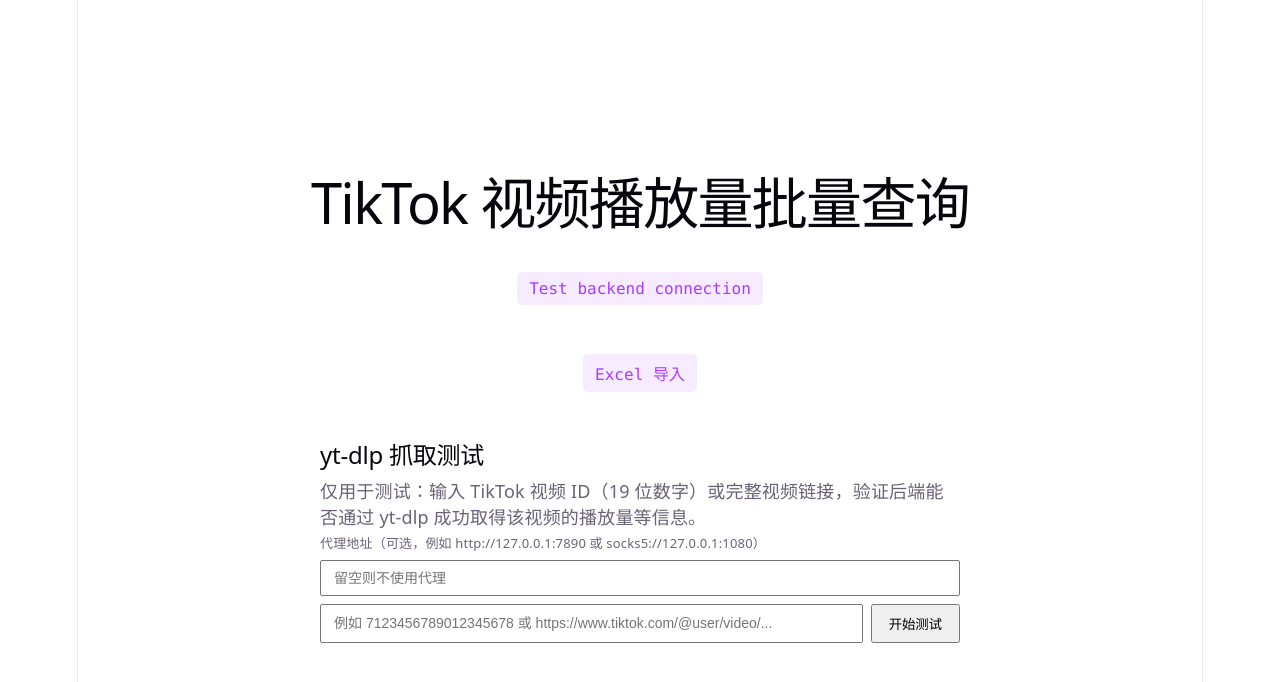
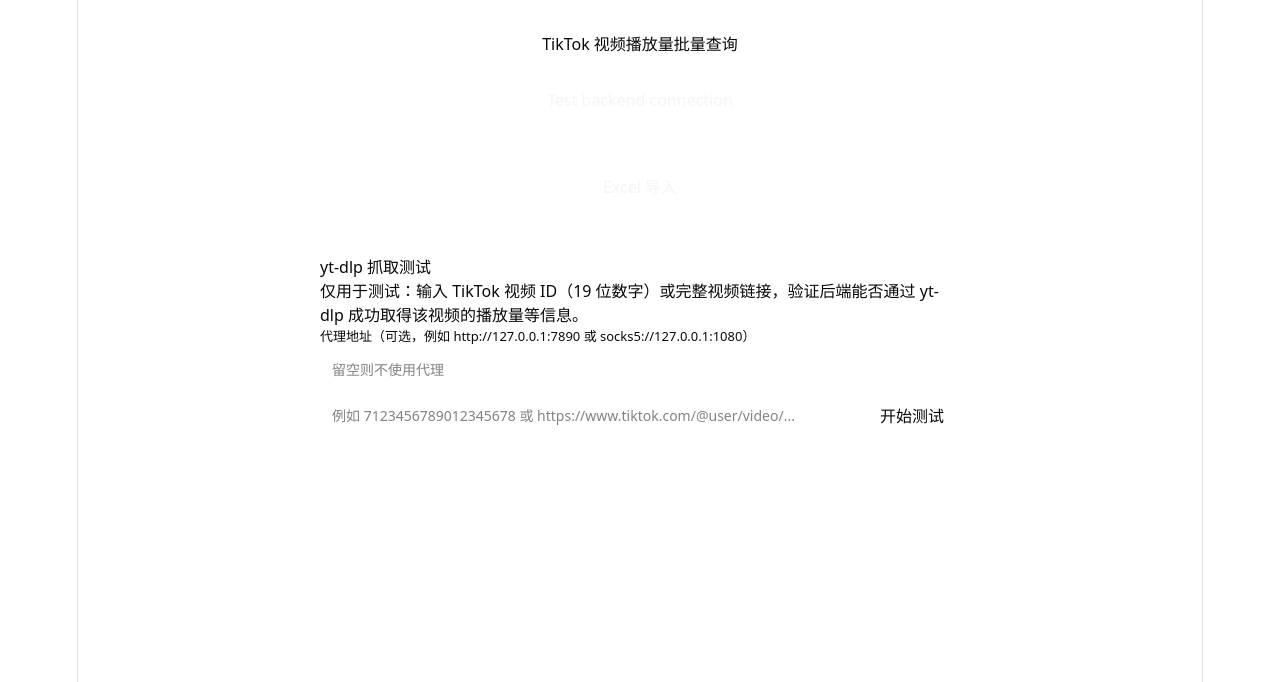
Before and after one commit to tcyeee/TikViews, a React (Vite) app in the folder frontend/: page / in a window 1280 px wide. Shown: the top 682 px of the page. Built offline with nearby package versions, Linux system fonts and the light colour scheme.

Commit message:
Set up shadcn UI with Tailwind CSS (#8)

```diff
--- a/frontend/src/index.css
+++ b/frontend/src/index.css
@@ -1,101 +1,60 @@
+@import "tailwindcss";
+@import "tw-animate-css";
+
+@theme inline {
+  --color-background: var(--background);
+  --color-foreground: var(--foreground);
+  --color-card: var(--card);
+  --color-card-foreground: var(--card-foreground);
+  --color-popover: var(--popover);
+  --color-popover-foreground: var(--popover-foreground);
+  --color-primary: var(--primary);
+  --color-primary-foreground: var(--primary-foreground);
+  --color-secondary: var(--secondary);
+  --color-secondary-foreground: var(--secondary-foreground);
+  --color-muted: var(--muted);
+  --color-muted-foreground: var(--muted-foreground);
+  --color-accent: var(--accent);
+  --color-accent-foreground: var(--accent-foreground);
+  --color-destructive: var(--destructive);
+  --color-border: var(--border);
+  --color-input: var(--input);
+  --color-ring: var(--ring);
+  --radius-sm: calc(var(--radius) - 4px);
+  --radius-md: calc(var(--radius) - 2px);
+  --radius-lg: var(--radius);
+  --radius-xl: calc(var(--radius) + 4px);
+}
+
 :root {
-  --text: #6b6375;
-  --text-h: #08060d;
-  --bg: #fff;
-  --border: #e5e4e7;
-  --code-bg: #f4f3ec;
-  --accent: #aa3bff;
-  --accent-bg: rgba(170, 59, 255, 0.1);
-  --accent-border: rgba(170, 59, 255, 0.5);
-
-  --sans: system-ui, 'Segoe UI', Roboto, sans-serif;
-  --heading: system-ui, 'Segoe UI', Roboto, sans-serif;
-  --mono: ui-monospace, Consolas, monospace;
-
-  font: 18px/145% var(--sans);
-  letter-spacing: 0.18px;
-  color-scheme: light dark;
-  color: var(--text);
-  background: var(--bg);
+  --radius: 0.625rem;
+  --background: oklch(1 0 0);
+  --foreground: oklch(0.145 0 0);
+  --card: oklch(1 0 0);
+  --card-foreground: oklch(0.145 0 0);
+  --popover: oklch(1 0 0);
+  --popover-foreground: oklch(0.145 0 0);
+  --primary: oklch(0.205 0 0);
+  --primary-foreground: oklch(0.985 0 0);
+  --secondary: oklch(0.97 0 0);
+  --secondary-foreground: oklch(0.205 0 0);
+  --muted: oklch(0.97 0 0);
+  --muted-foreground: oklch(0.556 0 0);
+  --accent: oklch(0.97 0 0);
+  --accent-foreground: oklch(0.205 0 0);
+  --destructive: oklch(0.577 0.245 27.325);
+  --border: oklch(0.922 0 0);
+  --input: oklch(0.922 0 0);
+  --ring: oklch(0.708 0 0);
+  font-family: system-ui, 'Segoe UI', Roboto, sans-serif;
+  color: var(--foreground);
+  background: var(--background);
   font-synthesis: none;
   text-rendering: optimizeLegibility;
   -webkit-font-smoothing: antialiased;
   -moz-osx-font-smoothing: grayscale;
-
-  @media (max-width: 1024px) {
-    font-size: 16px;
-  }
 }
 
-@media (prefers-color-scheme: dark) {
-  :root {
-    --text: #9ca3af;
-    --text-h: #f3f4f6;
-    --bg: #16171d;
-    --border: #2e303a;
-    --code-bg: #1f2028;
-    --accent: #c084fc;
-    --accent-bg: rgba(192, 132, 252, 0.15);
-    --accent-border: rgba(192, 132, 252, 0.5);
-  }
-}
-
-body {
-  margin: 0;
-}
-
-#root {
-  width: 1126px;
-  max-width: 100%;
-  margin: 0 auto;
-  text-align: center;
-  border-inline: 1px solid var(--border);
-  min-height: 100svh;
-  display: flex;
-  flex-direction: column;
-  box-sizing: border-box;
-}
-
-h1,
-h2 {
-  font-family: var(--heading);
-  font-weight: 500;
-  color: var(--text-h);
-}
-
-h1 {
-  font-size: 56px;
-  letter-spacing: -1.68px;
-  margin: 32px 0;
-  @media (max-width: 1024px) {
-    font-size: 36px;
-    margin: 20px 0;
-  }
-}
-h2 {
-  font-size: 24px;
-  line-height: 118%;
-  letter-spacing: -0.24px;
-  margin: 0 0 8px;
-  @media (max-width: 1024px) {
-    font-size: 20px;
-  }
-}
-p {
-  margin: 0;
-}
-
-code,
-.counter {
-  font-family: var(--mono);
-  display: inline-flex;
-  border-radius: 4px;
-  color: var(--text-h);
-}
-
-code {
-  font-size: 15px;
-  line-height: 135%;
-  padding: 4px 8px;
-  background: var(--code-bg);
-}
+* { box-sizing: border-box; }
+body { margin: 0; min-width: 320px; min-height: 100vh; }
+#root { width: 1126px; max-width: 100%; min-height: 100svh; margin: 0 auto; border-inline: 1px solid var(--border); }
--- /dev/null
+++ b/frontend/src/lib/utils.js
@@ -0,0 +1,6 @@
+import { clsx } from 'clsx'
+import { twMerge } from 'tailwind-merge'
+
+export function cn(...inputs) {
+  return twMerge(clsx(inputs))
+}
--- a/frontend/vite.config.js
+++ b/frontend/vite.config.js
@@ -1,5 +1,7 @@
 import react from '@vitejs/plugin-react'
+import tailwindcss from '@tailwindcss/vite'
 import { defineConfig } from 'vite'
+import { fileURLToPath } from 'node:url'
 
 // 后端端口可能被运行环境（如 Conductor 的 SERVER_PORT）覆盖，
 // 代理目标需要跟后端实际监听的端口保持一致，否则会出现 502。
@@ -7,7 +9,12 @@ const backendPort = process.env.SERVER_PORT || 3001
 
 // https://vite.dev/config/
 export default defineConfig({
-  plugins: [react()],
+  plugins: [tailwindcss(), react()],
+  resolve: {
+    alias: {
+      '@': fileURLToPath(new URL('./src', import.meta.url)),
+    },
+  },
   server: {
     proxy: {
       '/api': {
```
Also changed, not shown: frontend/jsconfig.json (added, +9 -0 lines), frontend/package.json (+8 -1 lines), frontend/components.json (added), 2 other files (tests, documents, lock files or other folders).
